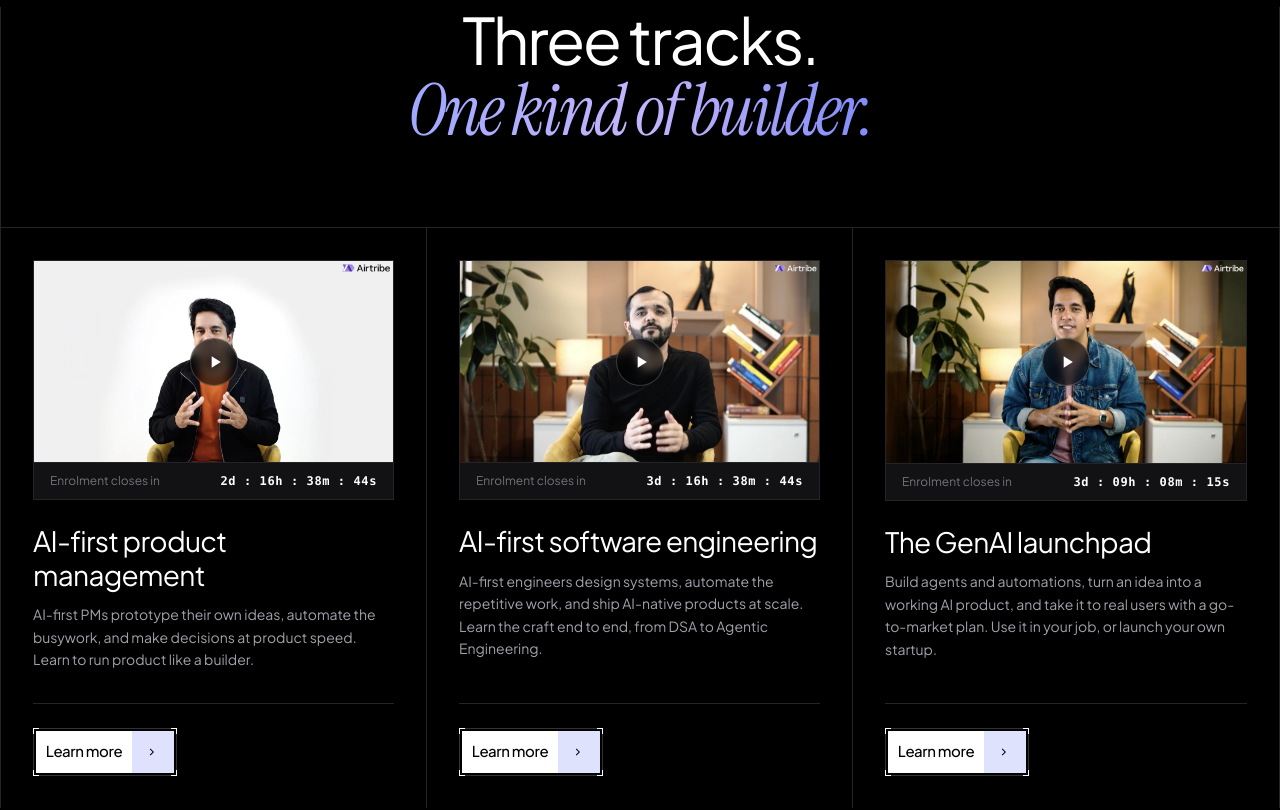
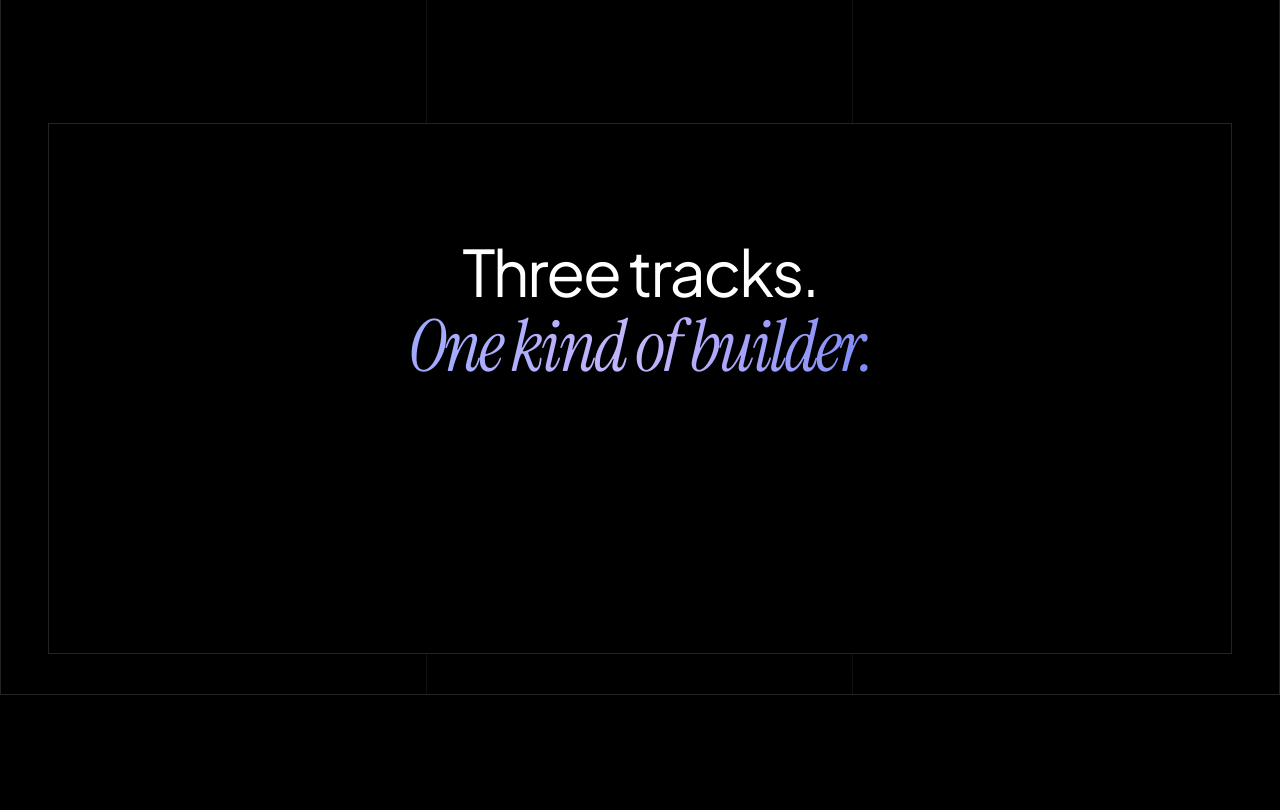
Before and after one commit to dharmic-js/airtribe-live-private, a Next.js app: page / in a window 1280 px wide. Shown: the part 1360-2170 px from the top of the page. Built offline with nearby package versions, Linux system fonts and the light colour scheme.

Commit message:
feat(tracks): implement pinned full-page scroll sequence with cascading staggered card entrance and horizontal alignment

```diff
--- a/components/TracksSection.tsx
+++ b/components/TracksSection.tsx
@@ -1,119 +1,277 @@
 'use client';
 
-import React, { useState, useEffect } from 'react';
+import React, { useState, useEffect, useRef } from 'react';
 import Image from 'next/image';
-import Link from 'next/link';
 import { AirtribeButton } from './AirtribeButton';
 
-interface TrackCardProps {
+interface TrackData {
   title: string;
   desc: string;
   thumbnail: string;
-  initialCountdown: string;
+  countdownDays: number;
+  countdownHours: number;
+  countdownMins: number;
+  countdownSecs: number;
   href: string;
-  borderRight?: boolean;
 }
 
-const TrackCard: React.FC<TrackCardProps> = ({
-  title,
-  desc,
-  thumbnail,
-  initialCountdown,
-  href,
-  borderRight = true,
-}) => {
+const tracksData: TrackData[] = [
+  {
+    title: 'AI-first product management',
+    desc: 'AI-first PMs prototype their own ideas, automate the busywork, and make decisions at product speed. Learn to run product like a builder.',
+    thumbnail: '/vid1.28e47de1.webp',
+    countdownDays: 2,
+    countdownHours: 14,
+    countdownMins: 4,
+    countdownSecs: 57,
+    href: '/courses/product-management-launchpad',
+  },
+  {
+    title: 'AI-first software engineering',
+    desc: 'AI-first engineers design systems, automate the repetitive work, and ship AI-native products at scale. Learn the craft end to end, from DSA to Agentic Engineering.',
+    thumbnail: '/vid2.30ec823d.webp',
+    countdownDays: 3,
+    countdownHours: 14,
+    countdownMins: 4,
+    countdownSecs: 57,
+    href: '/courses/backend-engineering-launchpad',
+  },
+  {
+    title: 'The GenAI launchpad',
+    desc: 'Build agents and automations, turn an idea into a working AI product, and take it to real users with a go-to-market plan. Use it in your job, or launch your own startup.',
+    thumbnail: '/vid3.b07c0e33.webp',
+    countdownDays: 2,
+    countdownHours: 14,
+    countdownMins: 4,
+    countdownSecs: 57,
+    href: '/courses/generative-ai-launchpad',
+  },
+];
+
+// Smooth cubic easing for natural momentum
+const easeOutCubic = (x: number): number => {
+  return 1 - Math.pow(1 - x, 3);
+};
+
+const clamp = (val: number, min: number, max: number): number => {
+  return Math.min(Math.max(val, min), max);
+};
+
+export const TracksSection: React.FC = () => {
+  const containerRef = useRef<HTMLDivElement>(null);
+  const [scrollProgress, setScrollProgress] = useState(0);
+  const [viewportHeight, setViewportHeight] = useState(900);
+  const [isDesktop, setIsDesktop] = useState(true);
+  const [secondsTick, setSecondsTick] = useState(0);
+
+  // Live countdown timer ticking every second
+  useEffect(() => {
+    const timer = setInterval(() => {
+      setSecondsTick((prev) => prev + 1);
+    }, 1000);
+    return () => clearInterval(timer);
+  }, []);
+
+  // Track window dimensions and responsiveness
+  useEffect(() => {
+    const updateDimensions = () => {
+      setViewportHeight(window.innerHeight);
+      setIsDesktop(window.innerWidth >= 1024);
+    };
+    updateDimensions();
+    window.addEventListener('resize', updateDimensions);
+    return () => window.removeEventListener('resize', updateDimensions);
+  }, []);
+
+  // Track scroll progress through the pinned container
+  useEffect(() => {
+    const handleScroll = () => {
+      if (!containerRef.current) return;
+      const rect = containerRef.current.getBoundingClientRect();
+      const scrollableDist = rect.height - window.innerHeight;
+
+      if (scrollableDist <= 0) return;
+
+      const currentScroll = -rect.top;
+      const progress = clamp(currentScroll / scrollableDist, 0, 1);
+      setScrollProgress(progress);
+    };
+
+    window.addEventListener('scroll', handleScroll, { passive: true });
+    handleScroll();
+    return () => window.removeEventListener('scroll', handleScroll);
+  }, []);
+
+  // Format countdown string
+  const formatCountdown = (t: TrackData) => {
+    const totalSecs =
+      t.countdownDays * 86400 +
+      t.countdownHours * 3600 +
+      t.countdownMins * 60 +
+      t.countdownSecs -
+      secondsTick;
+
+    if (totalSecs <= 0) return '0d : 0h : 0m : 0s';
+
+    const d = Math.floor(totalSecs / 86400);
+    const h = Math.floor((totalSecs % 86400) / 3600);
+    const m = Math.floor((totalSecs % 3600) / 60);
+    const s = totalSecs % 60;
+
+    return `${d}d : ${h}h : ${m}m : ${s}s`;
+  };
+
+  // Header transform: starts vertically centered, smoothly ascends to top
+  const headerT = clamp(scrollProgress / 0.30, 0, 1);
+  const headerCenterOffset = viewportHeight * 0.35; // centered in viewport at start
+  const headerOffsetY = isDesktop ? (1 - easeOutCubic(headerT)) * headerCenterOffset : 0;
+
+  // Staggered card translations:
+  // Cards start completely below the viewport
+  const cardStartTravel = viewportHeight * 0.95;
+
+  // Card 1 (Left): enters first
+  const card1T = clamp((scrollProgress - 0.08) / 0.54, 0, 1);
+  const card1Y = isDesktop ? (1 - easeOutCubic(card1T)) * cardStartTravel : 0;
+
+  // Card 2 (Middle): enters second, following Card 1 but lower
+  const card2T = clamp((scrollProgress - 0.22) / 0.56, 0, 1);
+  const card2Y = isDesktop ? (1 - easeOutCubic(card2T)) * cardStartTravel : 0;
+
+  // Card 3 (Right): enters third, following Card 2 but lower
+  const card3T = clamp((scrollProgress - 0.36) / 0.58, 0, 1);
+  const card3Y = isDesktop ? (1 - easeOutCubic(card3T)) * cardStartTravel : 0;
+
+  const cardYs = [card1Y, card2Y, card3Y];
+
   return (
-    <div className={`p-6 sm:p-8 flex flex-col justify-between border-b lg:border-b-0 ${borderRight ? 'lg:border-r' : ''} border-[#232328] bg-black hover:bg-zinc-950/40 transition-colors group`}>
+    <section
+      id="programs"
+      ref={containerRef}
+      className={`relative w-full bg-black ${isDesktop ? 'h-[280vh]' : 'py-20 sm:py-28'}`}
+    >
+      {/* Sticky Fullscreen Frame on Desktop / Flow Container on Mobile */}
+      <div
+        className={`${
+          isDesktop
+            ? 'sticky top-0 h-screen w-full overflow-hidden bg-black flex flex-col justify-between border-b border-[#232328]'
+            : 'w-full bg-black border-b border-[#232328]'
+        }`}
+      >
+        {/* Subtle Architectural Background Grid Lines */}
+        <div className="absolute inset-0 pointer-events-none max-w-[1440px] mx-auto border-x border-[#232328] grid grid-cols-1 lg:grid-cols-3 z-0">
+          <div className="hidden lg:block border-r border-[#232328]/50 h-full" />
+          <div className="hidden lg:block border-r border-[#232328]/50 h-full" />
+          <div className="h-full" />
+        </div>
+
+        {/* Content Wrapper */}
+        <div
+          className={`relative z-10 max-w-[1440px] mx-auto w-full ${
+            isDesktop
+              ? 'h-full flex flex-col justify-between px-6 sm:px-10 lg:px-12 pt-14 sm:pt-16 pb-8 sm:pb-10'
+              : 'px-4 sm:px-8'
+          }`}
+        >
+          {/* Section Header: Starts full-page centered, then moves up */}
+          <div
+            className={`w-full flex justify-center ${
+              isDesktop ? 'will-change-transform' : 'mb-14 sm:mb-18'
+            }`}
+            style={{
+              transform: isDesktop ? `translate3d(0, ${headerOffsetY}px, 0)` : 'none',
+              transition: isDesktop ? 'transform 0.05s linear' : 'none',
+            }}
+          >
+            <h2 className="flex flex-col items-center text-center text-[40px] sm:text-[56px] lg:text-[64px] leading-[1.0] tracking-[-0.04em] select-none">
+              <span className="text-white font-normal">Three tracks.</span>
+              <span className="flow-lavender font-editorial italic text-[44px] sm:text-[62px] lg:text-[72px] mt-1 sm:mt-2">
+                One kind of builder.
+              </span>
+            </h2>
+          </div>
+
+          {/* Staggered Rising Cards Container */}
+          <div className="w-full max-w-[1360px] mx-auto grid grid-cols-1 lg:grid-cols-3 gap-0 border border-[#232328] bg-black shadow-2xl">
+            {tracksData.map((track, idx) => (
+              <div
+                key={track.title}
+                className={`p-5 sm:p-7 flex flex-col justify-between bg-black ${
+                  idx < 2 ? 'lg:border-r border-[#232328]' : ''
+                } border-b lg:border-b-0 border-[#232328] ${
+                  isDesktop ? 'will-change-transform' : ''
+                }`}
+                style={{
+                  transform: isDesktop ? `translate3d(0, ${cardYs[idx]}px, 0)` : 'none',
+                  transition: isDesktop ? 'transform 0.05s linear' : 'none',
+                }}
+              >
                 <div>
-        {/* Video / Trailer Card */}
-        <div className="relative aspect-video w-full overflow-hidden bg-zinc-900 border border-[#232328] group/vid cursor-pointer mb-0">
+                  {/* Video / Trailer Box */}
+                  <div className="relative aspect-[16/9.5] w-full overflow-hidden bg-zinc-950 border border-[#232328] group cursor-pointer">
                     <Image
-            src={thumbnail}
-            alt={title}
+                      src={track.thumbnail}
+                      alt={track.title}
                       fill
-            className="object-cover transition-transform duration-500 group-hover/vid:scale-105"
+                      className="object-cover transition-transform duration-500 group-hover:scale-105"
+                      unoptimized
                     />
+
+                    {/* Airtribe Logo Stamp in Top Right */}
+                    <div className="absolute top-2.5 right-2.5 z-10 flex items-center gap-1 bg-black/60 backdrop-blur-md px-2 py-0.5 rounded border border-white/10">
+                      <Image
+                        src="/airtribe-icon.svg"
+                        alt="Airtribe"
+                        width={10}
+                        height={10}
+                      />
+                      <span className="text-[10px] text-zinc-300 font-medium">Airtribe</span>
+                    </div>
 
                     {/* Play Button Overlay */}
                     <div className="absolute inset-0 flex items-center justify-center">
-            <div className="relative w-12 h-12 flex items-center justify-center">
-              <div className="absolute inset-0 rounded-full bg-black/60 backdrop-blur-sm border border-white/20 transition-transform duration-300 group-hover/vid:scale-110" />
-              <svg viewBox="0 0 24 24" className="w-5 h-5 fill-white ml-0.5 relative z-10">
+                      <div className="relative w-11 h-11 flex items-center justify-center">
+                        <div className="absolute inset-0 rounded-full bg-black/70 backdrop-blur-sm border border-white/20 transition-transform duration-300 group-hover:scale-110" />
+                        <svg viewBox="0 0 24 24" className="w-4 h-4 fill-white ml-0.5 relative z-10">
                           <path d="M8 5v14l11-7z" />
                         </svg>
                       </div>
                     </div>
                   </div>
 
-        {/* Countdown Bar */}
-        <div className="bg-[#121214] border-x border-b border-[#232328] px-4 py-2.5 flex items-center justify-between text-xs mb-6">
-          <span className="text-zinc-500 font-normal">Enrolment closes in</span>
-          <span className="text-white font-mono font-bold tracking-wider">{initialCountdown}</span>
+                  {/* Countdown Status Ribbon */}
+                  <div className="bg-[#121214] border-x border-b border-[#232328] px-3.5 py-2 flex items-center justify-between text-[11px] sm:text-xs mb-5">
+                    <span className="text-zinc-400 font-normal">
+                      Enrolment closes in{' '}
+                      <span className="text-white font-mono font-bold ml-1">
+                        {formatCountdown(track)}
+                      </span>
+                    </span>
                   </div>
 
-        {/* Heading */}
-        <h3 className="text-[24px] sm:text-[28px] font-normal leading-[1.2] text-white tracking-tight mb-3">
-          {title}
+                  {/* Card Title */}
+                  <h3 className="text-[22px] sm:text-[26px] font-normal leading-[1.2] text-white tracking-tight mb-3">
+                    {track.title}
                   </h3>
 
-        {/* Description */}
-        <p className="text-zinc-400 text-sm leading-[1.6] font-normal font-light mb-8">
-          {desc}
+                  {/* Card Description */}
+                  <p className="text-zinc-400 text-xs sm:text-[13px] leading-[1.65] font-light mb-6">
+                    {track.desc}
                   </p>
                 </div>
 
-      <div className="pt-6 border-t border-[#232328]">
+                {/* Bottom Action Button */}
+                <div className="pt-4 border-t border-[#1c1c22]">
                   <AirtribeButton
                     text="Learn more"
-          href={href}
-          className="!w-36"
+                    href={track.href}
+                    className="!w-36 !h-10"
                   />
                 </div>
               </div>
-  );
-};
-
-export const TracksSection: React.FC = () => {
-  return (
-    <section id="programs" className="w-full bg-black border-b border-[#232328] py-20 sm:py-28">
-      <div className="max-w-[1440px] mx-auto border-x border-[#232328]">
-
-        {/* Section Header */}
-        <div className="text-center px-4 sm:px-8 mb-16 sm:mb-20">
-          <h2 className="flex flex-col items-center text-center text-[40px] sm:text-[56px] lg:text-[64px] leading-[1.0] tracking-[-0.04em]">
-            <span className="text-white font-normal">Three tracks.</span>
-            <span className="flow-lavender font-editorial italic text-[44px] sm:text-[64px] lg:text-[72px] mt-1">
-              One kind of builder.
-            </span>
-          </h2>
+            ))}
           </div>
 
-        {/* Tracks Grid */}
-        <div className="grid grid-cols-1 lg:grid-cols-3 border-t border-[#232328]">
-          <TrackCard
-            title="AI-first product management"
-            desc="AI-first PMs prototype their own ideas, automate the busywork, and make decisions at product speed. Learn to run product like a builder."
-            thumbnail="/vid1.28e47de1.webp"
-            initialCountdown="2d : 16h : 38m : 44s"
-            href="/courses/product-management-launchpad"
-            borderRight={true}
-          />
-          <TrackCard
-            title="AI-first software engineering"
-            desc="AI-first engineers design systems, automate the repetitive work, and ship AI-native products at scale. Learn the craft end to end, from DSA to Agentic Engineering."
-            thumbnail="/vid2.30ec823d.webp"
-            initialCountdown="3d : 16h : 38m : 44s"
-            href="/courses/backend-engineering-launchpad"
-            borderRight={true}
-          />
-          <TrackCard
-            title="The GenAI launchpad"
-            desc="Build agents and automations, turn an idea into a working AI product, and take it to real users with a go-to-market plan. Use it in your job, or launch your own startup."
-            thumbnail="/vid3.b07c0e33.webp"
-            initialCountdown="3d : 09h : 08m : 15s"
-            href="/courses/generative-ai-launchpad"
-            borderRight={false}
-          />
         </div>
 
       </div>
```
Lines whose indentation alone changed are shown as unchanged.
